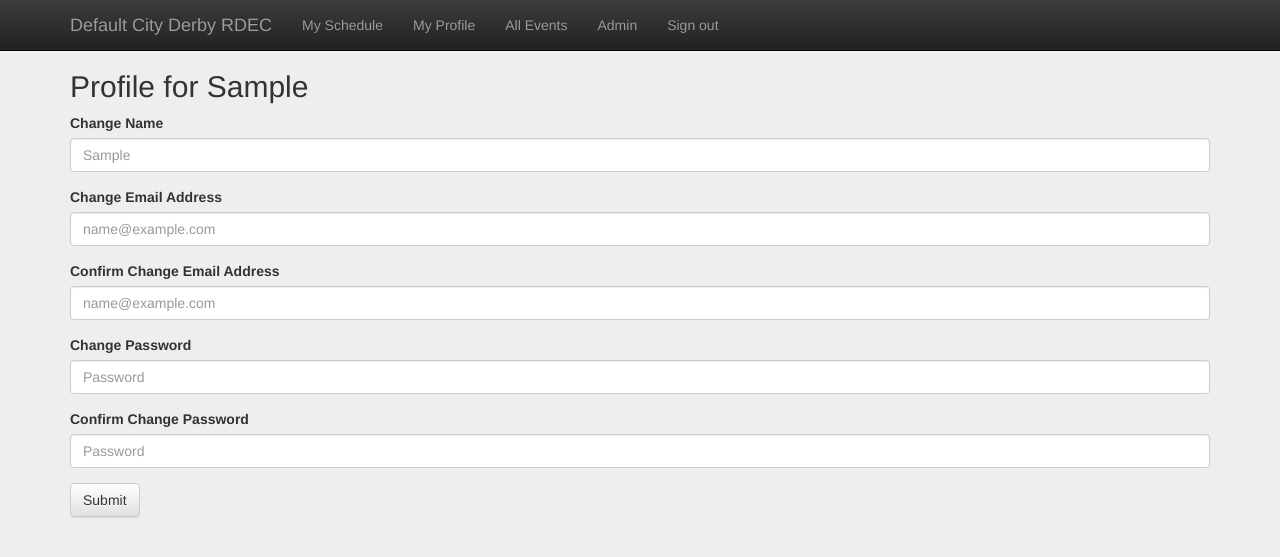
After one commit to leepgent/rdec, a Django app: page /profile/ in a window 1280 px wide. The commit adds this page. Shown: the top 557 px of the page. Run offline with Django 3.2, Linux system fonts and the light colour scheme; the visitor is signed in with stand-in values (Sample User, id 1); some libraries are stand-ins or nearby versions.

Commit message:
Added personal profile editing.

```diff
--- /dev/null
+++ b/rdec/templates/rdec/profile.html
@@ -0,0 +1,30 @@
+{% extends 'rdec/root.html' %}
+{% block body %}
+    <h2>Profile for {{ user.first_name }}</h2>
+    <form method="post">
+    {% csrf_token %}
+    <div class="form-group">
+    <label for="change_name">Change Name</label>
+    <input type="text" class="form-control" id="change_name" name="change_name" placeholder="{{ user.first_name }}">
+  </div>
+
+  <div class="form-group">
+    <label for="change_mail_1">Change Email Address</label>
+    <input type="email" class="form-control" id="change_mail_1" name="change_mail_1" placeholder="{{ user.email }}">
+  </div>
+        <div class="form-group">
+    <label for="change_mail_2">Confirm Change Email Address</label>
+    <input type="email" class="form-control" id="change_mail_2" name="change_mail_2" placeholder="{{ user.email }}">
+  </div>
+  <div class="form-group">
+    <label for="change_password_1">Change Password</label>
+    <input type="password" class="form-control" id="change_password_1" name="change_password_1" placeholder="Password">
+  </div>
+        <div class="form-group">
+    <label for="change_password_2">Confirm Change Password</label>
+    <input type="password" class="form-control" id="change_password_2" name="change_password_2" placeholder="Password">
+  </div>
+
+  <button type="submit" class="btn btn-default">Submit</button>
+</form>
+{% endblock %}
--- a/rdec/templates/rdec/root.html
+++ b/rdec/templates/rdec/root.html
@@ -33,16 +33,17 @@
                 <span class="icon-bar"></span>
                 <span class="icon-bar"></span>
             </button>
-            <a class="navbar-brand" href="#">{{ LEAGUE_NAME }} RDEC</a>
+            <a class="navbar-brand" href="{% url 'home' %}">{{ LEAGUE_NAME }} RDEC</a>
         </div>
         <div id="navbar" class="collapse navbar-collapse">
             <ul class="nav navbar-nav">
                 {% if user.is_anonymous %}
                     <li><a href="{% url 'hello' %}">Sign in</a></li>
                 {% else %}
-                    <li><a href="{% url 'home' %}">{{ user.first_name }}</a></li>
+                    <li><a href="{% url 'home' %}">My Schedule</a></li>
+                    <li><a href="{% url 'profile' %}">My Profile</a></li>
                     {% if user.is_staff %}
-                        <li><a href="{% url 'eventlist' %}">Events</a></li>
+                        <li><a href="{% url 'eventlist' %}">All Events</a></li>
                         <li><a href="{% url 'admin:index' %}">Admin</a></li>
                     {% endif %}
 
--- a/rdec/urls.py
+++ b/rdec/urls.py
@@ -8,6 +8,7 @@ urlpatterns = [
     url(r'^signup/', views.SignupView.as_view(), name='signup'),
     url(r'^login/', views.LoginView.as_view(), name='hello'),
     url(r'^logout/', views.logoutview, name='bye'),
+    url(r'^profile/', login_required(views.ProfileView.as_view()), name='profile'),
     url(r'^change_attending/', login_required(views.ChangeAttendingView.as_view()), name='change_attending'),
     url(r'^events/$', views.eventlist, name='eventlist'),
     url(r'^events/(?P<event_slug>[\w-]+)-(?P<event_id>\w+)/', views.eventdetails, name='eventdetails'),
--- a/rdec/views.py
+++ b/rdec/views.py
@@ -206,3 +206,52 @@ def eventdetails(request, event_slug, event_id):
         'eventmap': eventmap
     }
     return render(request, 'rdec/eventdetails.html', context)
+
+
+class ProfileView(View):
+    def get(self, request):
+        return render(request, 'rdec/profile.html')
+
+    def post(self, request):
+        user = request.user
+        changed = False
+
+        if 'change_name' in request.POST:
+            new_name = request.POST['change_name']
+            if new_name:
+                existing = User.objects.filter(first_name=new_name).exists()
+                if existing:
+                    messages.warning(request, 'The name you supplied has already been used!')
+                else:
+                    user.first_name = new_name
+                    changed = True
+        if 'change_mail_1' in request.POST and 'change_mail_2' in request.POST:
+            m1 = request.POST['change_mail_1']
+            m2 = request.POST['change_mail_2']
+            if m1 and m2:
+                if m1 != m2:
+                    messages.warning(request, 'The email addresses provided did not match!')
+                else:
+                    existing = User.objects.filter(email=m1).exists()
+                    if existing:
+                        messages.warning(request, 'The email address you supplied has already been used!')
+                    else:
+                        user.email = m1
+                        user.username = m1
+                        changed = True
+
+        if 'change_password_1' in request.POST and 'change_password_2' in request.POST:
+            p1 = request.POST['change_password_1']
+            p2 = request.POST['change_password_2']
+            if p1 and p2:
+                if p1 != p2:
+                    messages.warning(request, 'The passwords provided did not match!')
+                else:
+                    user.set_password(p1)
+                    changed = True
+
+        if changed:
+            user.save()
+            messages.info(request, 'Profile Saved!')
+
+        return render(request, 'rdec/profile.html')
```
